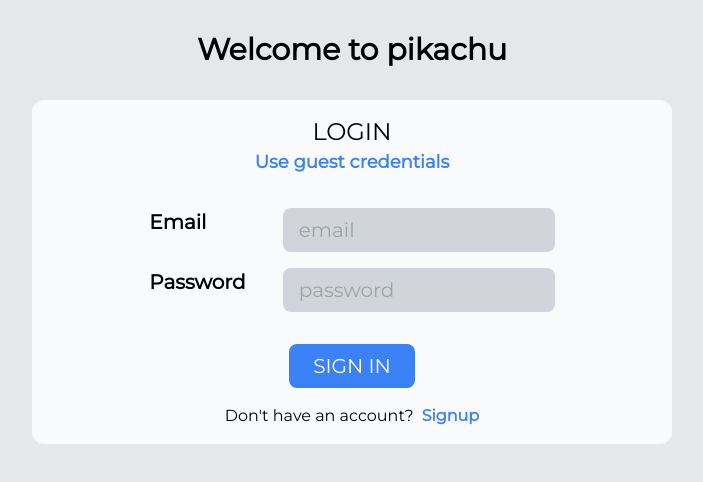
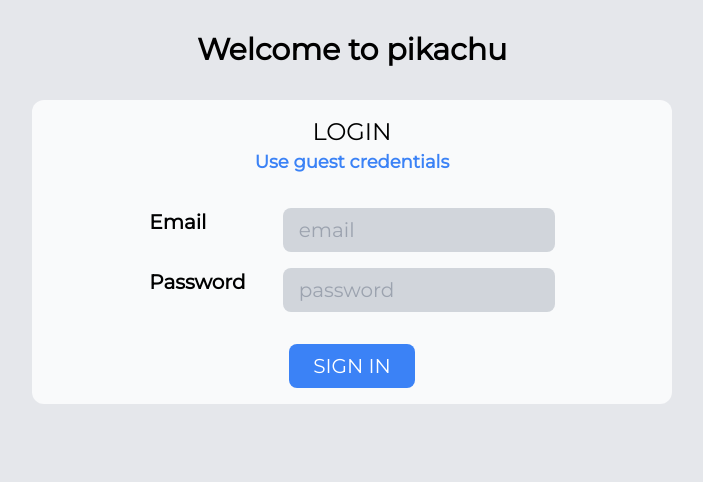
Before and after one commit to AdityaAgrawal-03/twitter-mini, a React (Create React App) app: page /login in a window 1280 px wide. Shown: the top 482 px of the page, without its empty margins (288-991 px from the left). Built offline with nearby package versions, Linux system fonts and the light colour scheme.

Commit message:
feat: add guest credentials on login

```diff
--- a/src/features/authentication/Login.jsx
+++ b/src/features/authentication/Login.jsx
@@ -1,5 +1,5 @@
 import { useState, useEffect } from "react";
-import { Link, useNavigate } from "react-router-dom";
+import { useNavigate } from "react-router-dom";
 import { useDispatch, useSelector } from "react-redux";
 import { selectAuthStatus, selectAuthError, loginUser } from "../index";
 
@@ -33,8 +33,8 @@
         <button
           className="text-blue-500 font-bold text-lg mb-4"
           onClick={() => {
-            setEmail("test@gmail.com");
-            setPassword("test");
+            setEmail("michael@gmail.com");
+            setPassword("michael");
           }}
         >
           Use guest credentials
@@ -89,12 +89,7 @@
           </button>
           {status === "failed" && <p> {error} </p>}
         </form>
-        <p className="text-center mt-4">
-          Don't have an account?
-          <Link to="/signup" className="text-blue-500 ml-2 font-bold">
-            Signup
-          </Link>
-        </p>
+
       </div>
     </div>
   );
```
